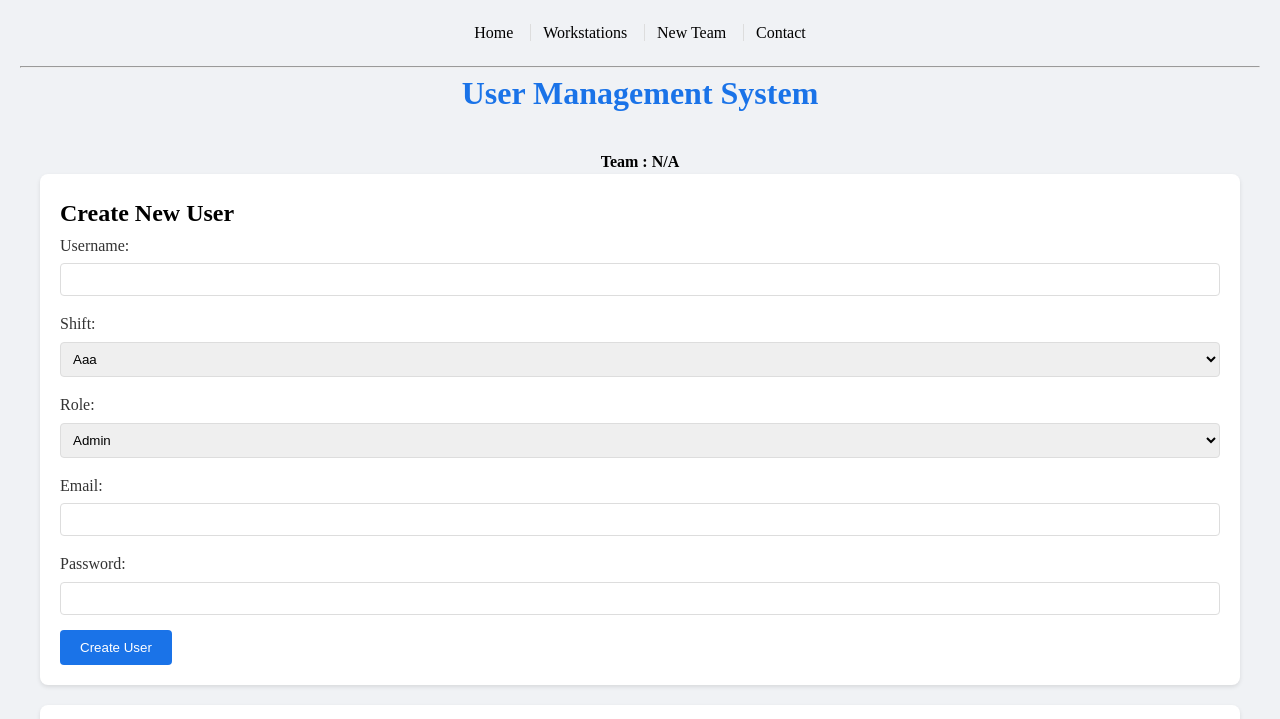
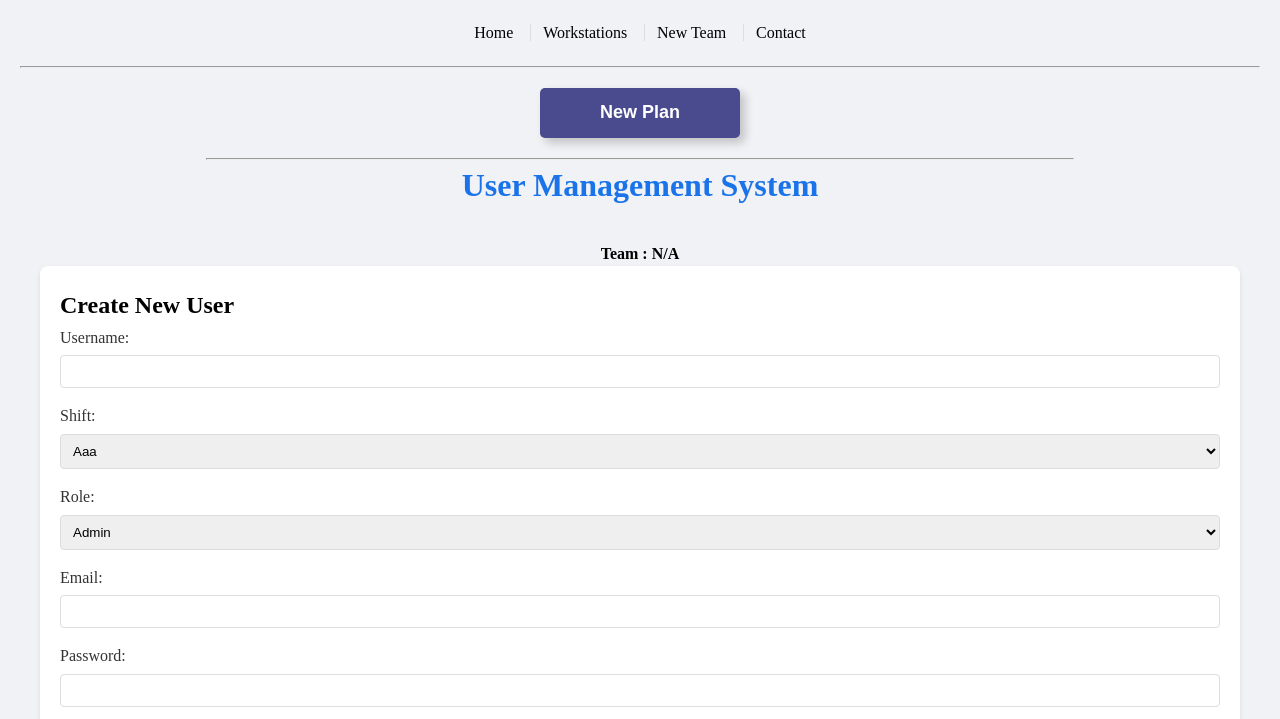
Before and after one commit to mourtadaabed/mijn-team, a website: page public/html/users.html in a window 1280 px wide. Shown: the top 719 px of the page. Drawn offline with Linux system fonts and the light colour scheme; files that its build step writes are made by us from their sources; no server answers; files whose address does not match are found by name.

Commit message:
insert the newplan button to almost all pages

```diff
--- a/public/css/contact.css
+++ b/public/css/contact.css
@@ -118,3 +118,22 @@ footer {
     text-align: center;
     padding: 20px;
 }
+#new_plan_button {
+    text-align: center; /* Center the button horizontally */
+    margin: 20px auto; /* Add some spacing and center it */
+    width: 70%; /* Match the width of other centered elements like the menu */
+    display: none; /* Initially hidden */
+}
+
+.big-button {
+    background-color: #333;
+    color: #fff;
+    padding: 10px 20px;
+    border: none;
+    cursor: pointer;
+    font-size: 16px;
+}
+
+.big-button:hover {
+    background-color: #555;
+}
--- a/public/css/shifts.css
+++ b/public/css/shifts.css
@@ -175,3 +175,11 @@ hr {
 #user_team {
   text-align: center;
 }
+#new_plan_button {
+  display: block; /* Hidden by default */
+  width: 70%;
+  margin-left: auto;
+  margin-right: auto;
+  text-align: center;
+  margin-top: 20px;
+}
--- a/public/css/users.css
+++ b/public/css/users.css
@@ -47,7 +47,7 @@ input, select {
 }
 
 button {
-  background-color: #1a73e8;
+  background-color: #4a4a8e;
   color: white;
   padding: 10px 20px;
   border: none;
@@ -57,7 +57,7 @@ button {
 }
 
 button:hover {
-  background-color: #1557b0;
+  background-color: #595e63;
 }
 
 .table-container {
@@ -144,3 +144,35 @@ a {
 #user_team {
   text-align: center;
 }
+#new_plan_button {
+  display: block;
+  width: 70%;
+  margin-left: auto;
+  margin-right: auto;
+  text-align: center;
+  margin-top: 20px;
+}
+.big-button {
+  display: block;
+  width: 200px;
+  height: 50px;
+  margin: 0 auto;
+  background-color: #4a4a8e;
+  color: white;
+  border: none;
+  border-radius: 5px;
+  font-size: 18px;
+  font-weight: bold;
+  cursor: pointer;
+  text-align: center;
+  box-shadow: 5px 5px 10px rgba(0, 0, 0, 0.2);
+margin-bottom: 20px;
+}
+
+.big-button:hover {
+  background-color: #6565b9;
+}
+
+.big-button:active {
+  background-color: #333366;
+}
--- a/public/html/users.html
+++ b/public/html/users.html
@@ -15,7 +15,10 @@
         <a href="/shifts" class="w admin-only" id="admin-shifts">Shift's</a> <!-- Integrated admin link -->
     </div>
     <hr>
-
+    <div id="new_plan_button">
+        <button class="big-button">New Plan</button>
+        <hr>
+      </div>
     <div class="container">
         <h1>User Management System</h1>
         <h4 id="current_team">current_team</h4>
--- a/public/js/users.js
+++ b/public/js/users.js
@@ -230,7 +230,12 @@ async function logout() {
     console.error('Error during logout:', error);
   }
 }
-
+const newPlanButton = document.querySelector("#new_plan_button .big-button");
+if (newPlanButton) {
+  newPlanButton.addEventListener("click", function () {
+    window.location.href = '/proposal';
+  });
+}
 // Cancel Update
 document.getElementById('cancelUpdate').addEventListener('click', () => {
   document.getElementById('updateModal').style.display = 'none';
```
Also changed, not shown: public/html/contact.html (+5 -1 lines), public/html/shifts.html (+4 -0 lines), public/js/contact.js (+12 -1 lines), public/js/shifts.js (+6 -1 lines).
